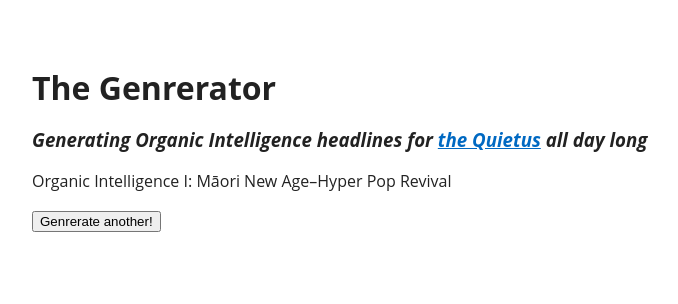
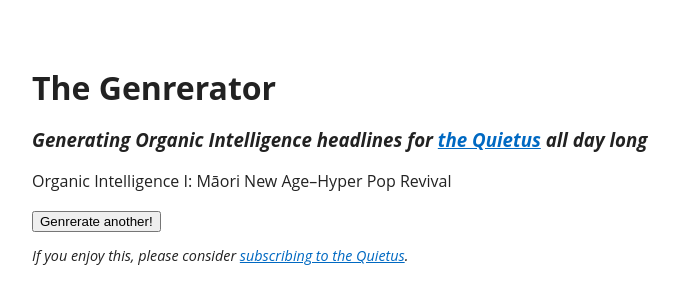
Before and after one commit to neanias/genrerator.github.io, a plain HTML site: page index.html in a window 1280 px wide. Shown: the whole page, without its empty margins (208-886 px from the left). Drawn offline with Linux system fonts and the light colour scheme.

Commit message:
Add Quietus subscription link

```diff
--- a/index.css
+++ b/index.css
@@ -41,6 +41,10 @@ a:hover {
   text-decoration: none;
 }
 
+footer {
+  font-size: 0.9rem;
+}
+
 @media screen and (prefers-color-scheme: dark) {
   :root {
     --text-color: #fff;
--- a/index.html
+++ b/index.html
@@ -19,6 +19,10 @@
 
       <button type="button" onclick="generateTitle()">Genrerate another!</button>
     </main>
+
+    <footer>
+      <p><em>If you enjoy this, please consider <a href="https://thequietus.com/articles/28506-membership">subscribing to the Quietus</a>.</em></p>
+    </footer>
     <script src="index.js"></script>
   </body>
 </html>
```
